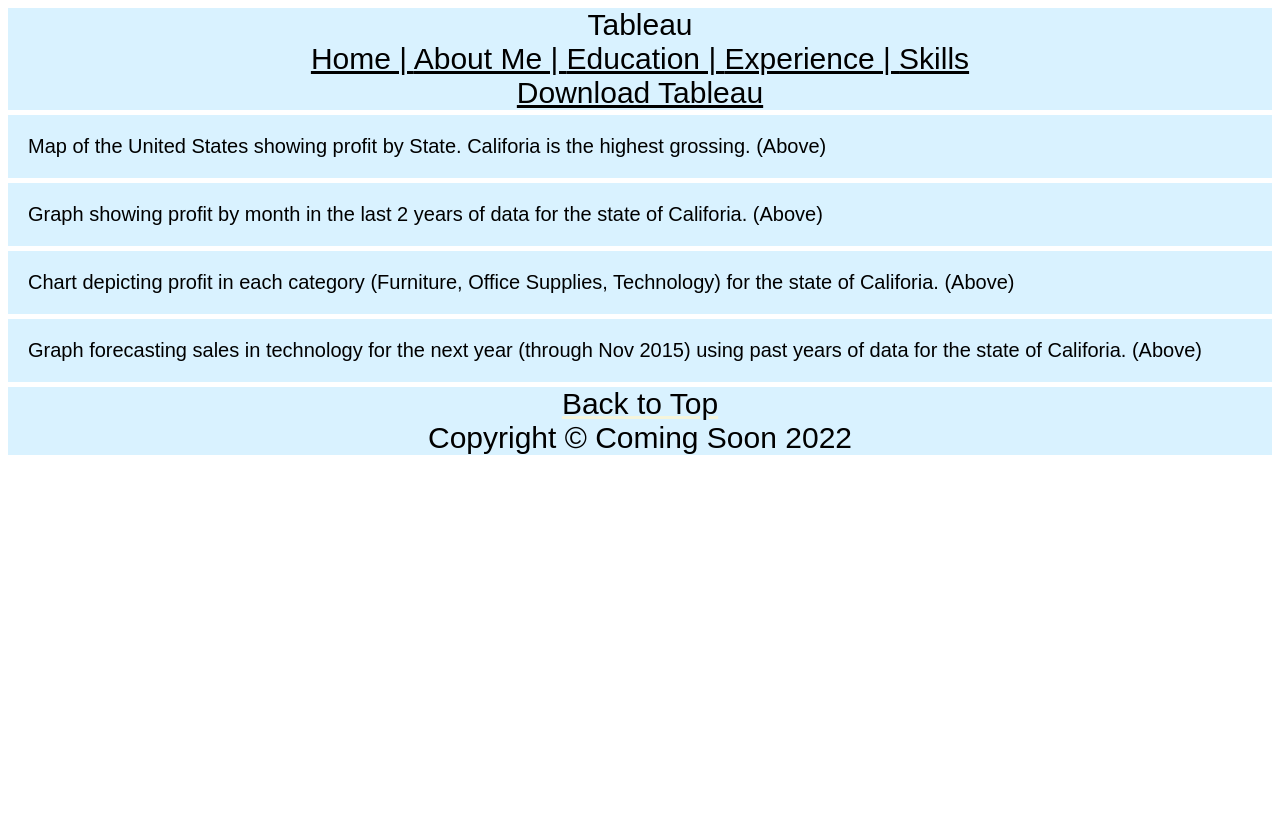
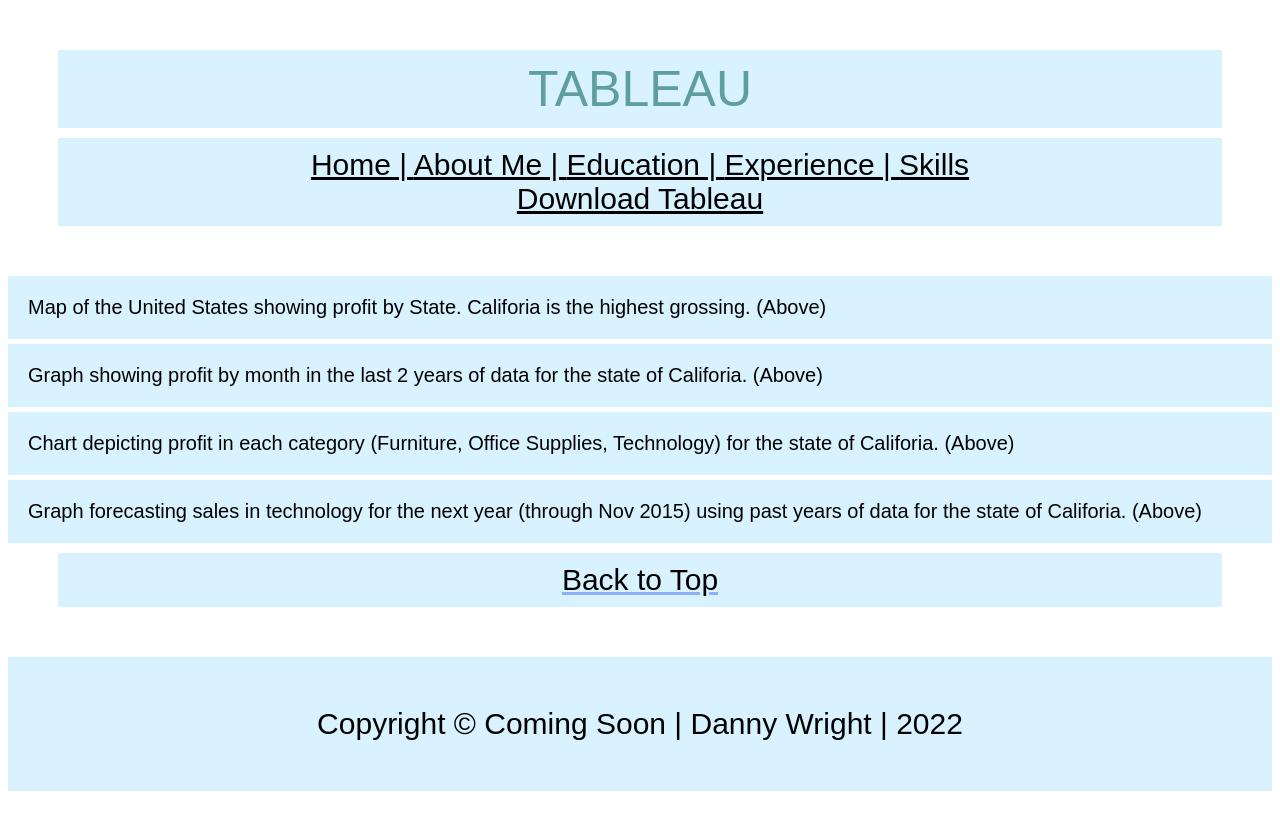
Before and after one commit to dannyw-343/IS201, a plain HTML site: page html/tableau.html in a window 1280 px wide. Before the commit the page ends 800 px from the top, so only its background shows below. Drawn offline with Linux system fonts and the light colour scheme.

Commit message:
Add files via upload

```diff
--- a/html/tableau.html
+++ b/html/tableau.html
@@ -14,8 +14,8 @@
     <header>
         <nav>
             <div class="tableau-title">
-                <p class="tableau-heading tableau-bg">Tableau</p>
-                <p class="tableau-heading tableau-bg"> <a class= "link-primary-custom2" href="../index.html">Home | </a>
+                <p class="tableau-heading2 tableau-bg2">Tableau</p>
+                <p class="tableau-heading tableau-bg1"> <a class= "link-primary-custom2" href="../index.html">Home | </a>
                     <a class= "link-primary-custom2" href="about.html">About Me | </a>
                     <a class= "link-primary-custom2" href="education.html">Education | </a>
                     <a class= "link-primary-custom2" href="experience.html">Experience | </a>
@@ -161,9 +161,9 @@
     </div>
     <div class="tableau-title custom-tableau-styles">
         <a href="#"><p class="tableau-heading link-primary-custom2  tableau-bg"> Back to Top</p></a>
-        <footer-custom class="tableau-heading">
-            <div><p class="tableau-heading">Copyright &copy; Coming Soon 2022</p></div>
-        </footer-custom>
+        <footer>
+            <div><p class="tableau-footer">Copyright &copy; Coming Soon | Danny Wright | 2022</p></div>
+        </footer>
     </div>
 
 </body>
--- a/styles/mystyles.css
+++ b/styles/mystyles.css
@@ -15,7 +15,7 @@ body {
 }
 
 a {
-    color:beige;
+  color:#8cb1fa;
 }
 
 #mainNav-custom {
@@ -45,7 +45,6 @@ font-weight: 600;
 .footer-custom {
   background-color: #d9f2ff;
   position: relative;
-
 }
 
 .custom-img-size {
@@ -58,14 +57,14 @@ font-weight: 600;
   color: #8cb1fa;
 }
 .link-primary:hover, .link-primary:focus {
-    color: #76a2fa;
+  color: #658ad4;
 }
 
 .link-secondary {
-    color: #2F170F;
+  color: #120f2f;
 }
 .link-secondary:hover, .link-secondary:focus {
-    color: #26120c;
+  color: #120f2f;
 }
 
 .custom-container {
@@ -79,8 +78,3 @@ font-weight: 600;
 .text-center1 {
   text-align: center;
 }
-
-.tableau-position {
-  margin: 5px;
-  height: auto;
-}
--- a/styles/mystyles2.css
+++ b/styles/mystyles2.css
@@ -11,8 +11,12 @@
   max-width: 150px;
 }
 
-.tableau-bg {
+.tableau-bg1 {
   background-image: url(../images/bg.jpg);
+}
+
+.tableau-bg2 {
+  color: cadetblue;
 }
 
 .custom-tableau-styles {
@@ -27,8 +31,25 @@
 }
 
 .tableau-heading {
+  border: 20px;
+  margin: 10px 50px 50px 50px;
+  padding: 10px;
+  text-align: center;
+  font-size: 30px;
+}
+
+.tableau-heading2 {
+  border: 20px;
+  margin: 50px 50px 10px 50px;
+  padding: 10px;
+  text-align: center;
+  text-transform: uppercase;
+  font-size: 50px;
+}
+
+.tableau-footer {
   border: 0px;
-  margin: 0px;
+  padding: 50px;
   text-align: center;
   font-size: 30px;
 }
@@ -44,3 +65,8 @@
 .link-primary-custom2 {
   color: black;
 }
+
+.tableau-position {
+  margin: 5px;
+  height: auto;
+}
```
Also changed, not shown: html/about.html (+2 -2 lines), html/contact_me.html (+2 -2 lines), html/education.html (+2 -2 lines), html/experience.html (+2 -2 lines), html/skills.html (+2 -2 lines), index.html (+2 -2 lines). Lines whose indentation alone changed are shown as unchanged.
